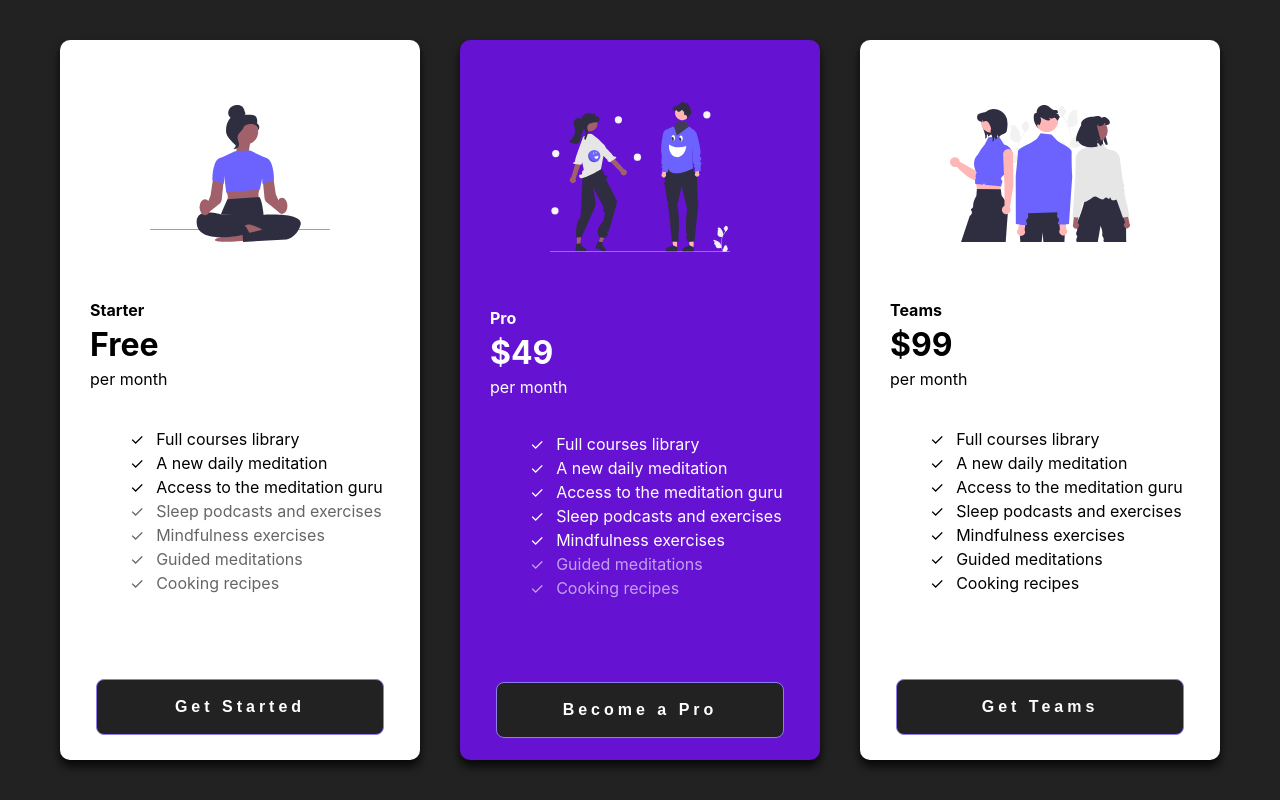
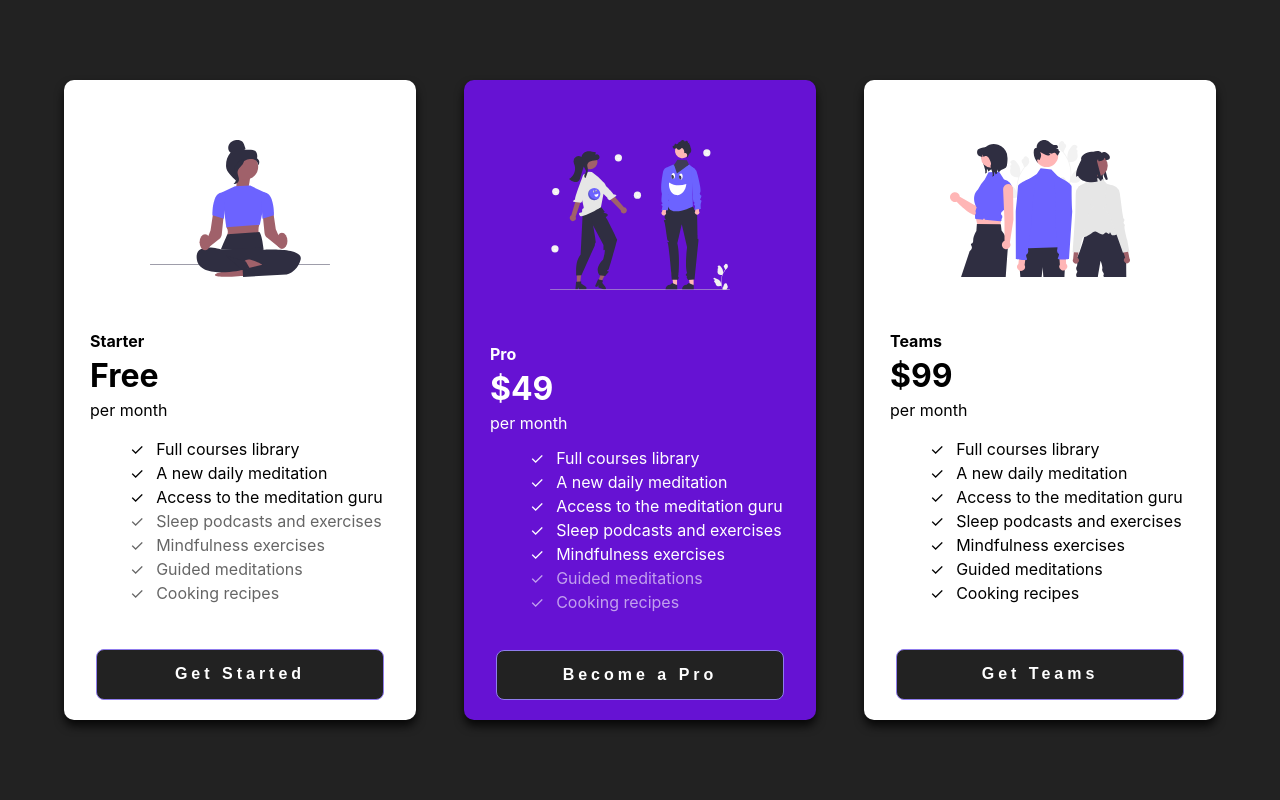
Before and after one commit to marielleia/price-plans, a React (Create React App) app: page / in a window 1280 px wide. Built offline with nearby package versions, Linux system fonts and the light colour scheme; the HTML template or start-up script is replaced by a standard one.

Commit message:
resized cards

```diff
--- a/src/styles/card.css
+++ b/src/styles/card.css
@@ -1,7 +1,7 @@
 .card {
-    width: 360px;
-    min-height: 90vh;
-    max-height: 95vh;
+    width: 22em;
+    min-height: 30em;
+    max-height: 40em;
     border-radius: 10px;
     display: flex;
     flex-direction: column;
```
